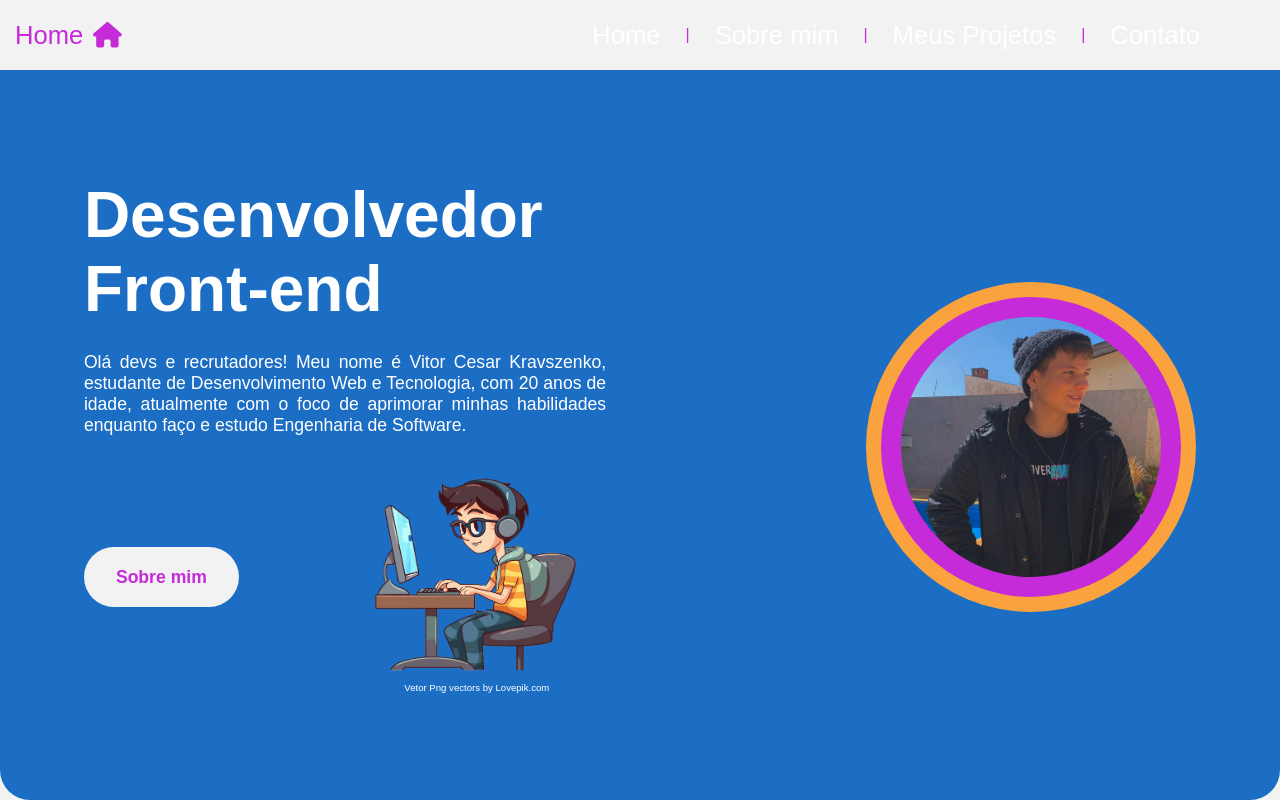
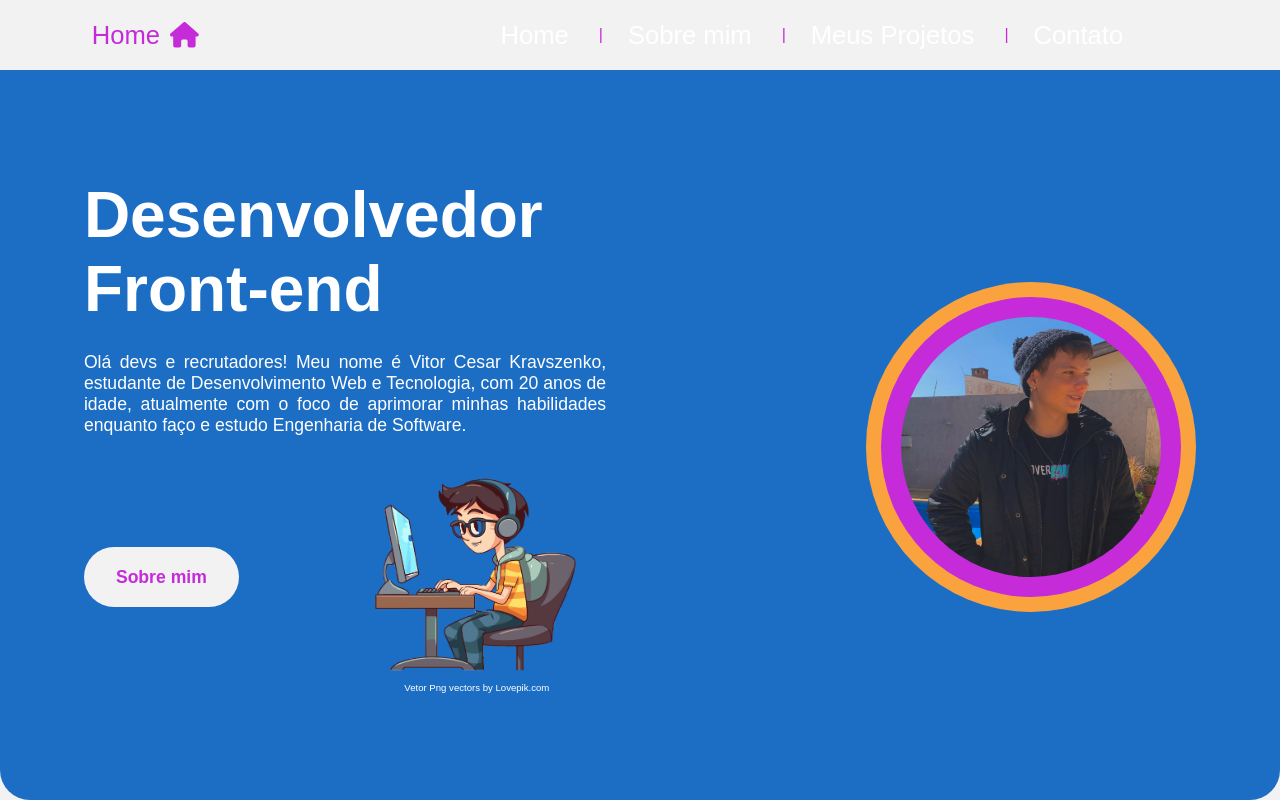
Before and after one commit to vitorkravs/Portfolio, a Next.js app: page / in a window 1280 px wide. Built offline with nearby package versions, Linux system fonts and the light colour scheme.

Commit message:
feat: arrumando bugs de responsividade

```diff
--- a/src/components/Header/styles.scss
+++ b/src/components/Header/styles.scss
@@ -36,6 +36,11 @@ header {
 @media (min-width: 768px) {
   header {
     padding-top: 10px;
+
+    #nav-container {
+      width: 95%;
+      margin: 0 auto;
+    }
   }
 }
 
@@ -47,6 +52,7 @@ header {
     }
 
     #nav-container {
+      width: 88%;
       padding: 15px;
     }
   }
--- a/src/components/MenuNavegation/styles.scss
+++ b/src/components/MenuNavegation/styles.scss
@@ -40,10 +40,10 @@
       text-decoration: none;
       font-weight: 500;
       padding: 15px;
+    }
 
-      .barra {
-        display: none;
-      }
+    .barra {
+      display: none;
     }
   }
 
@@ -116,11 +116,11 @@
         font-weight: 400;
         padding: 10px 5px 10px 0;
         transition: 0.5s;
+      }
 
-        .barra {
-          display: inline;
-          padding-left: 5px;
-        }
+      .barra {
+        display: inline;
+        padding-left: 5px;
       }
 
       a:hover {
```
